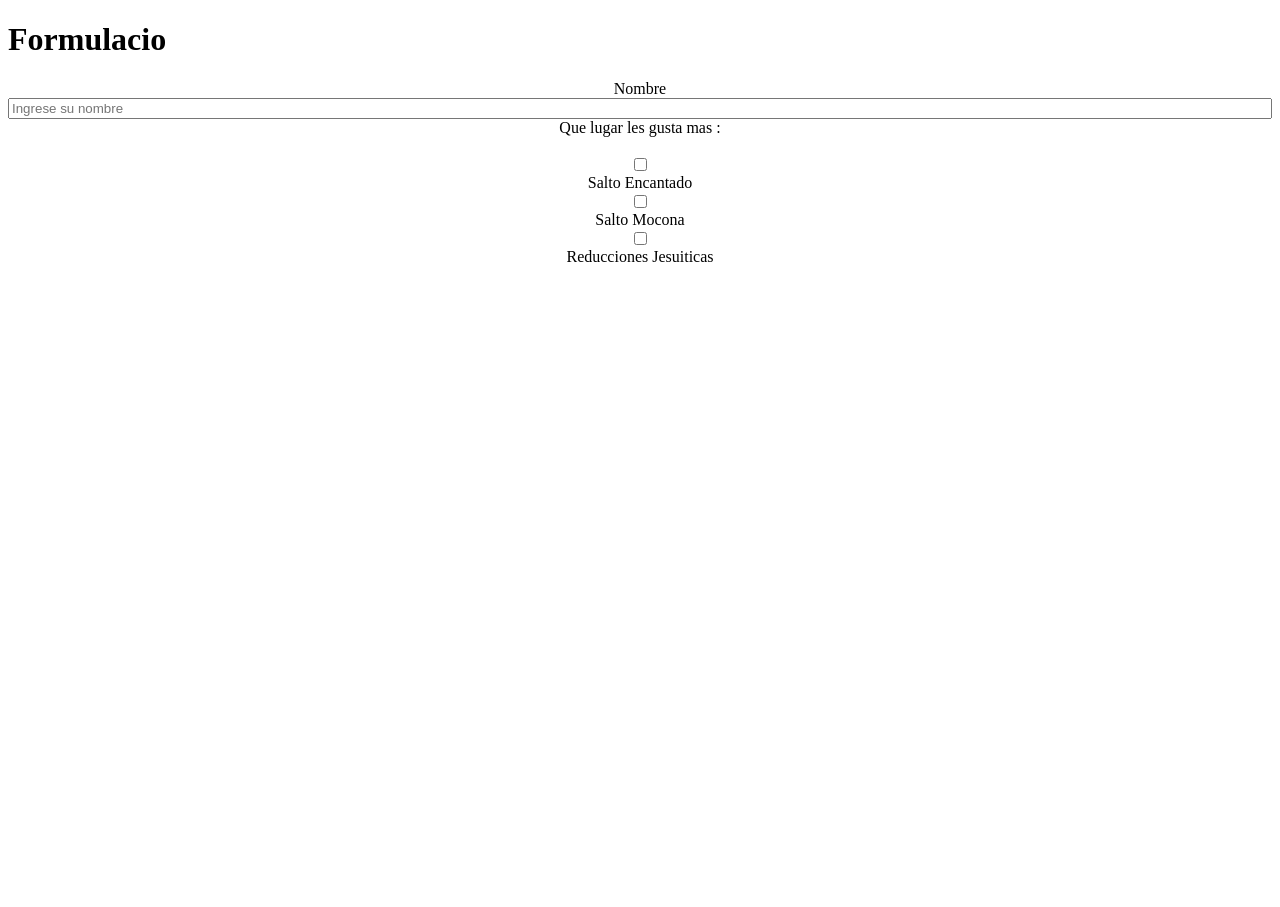
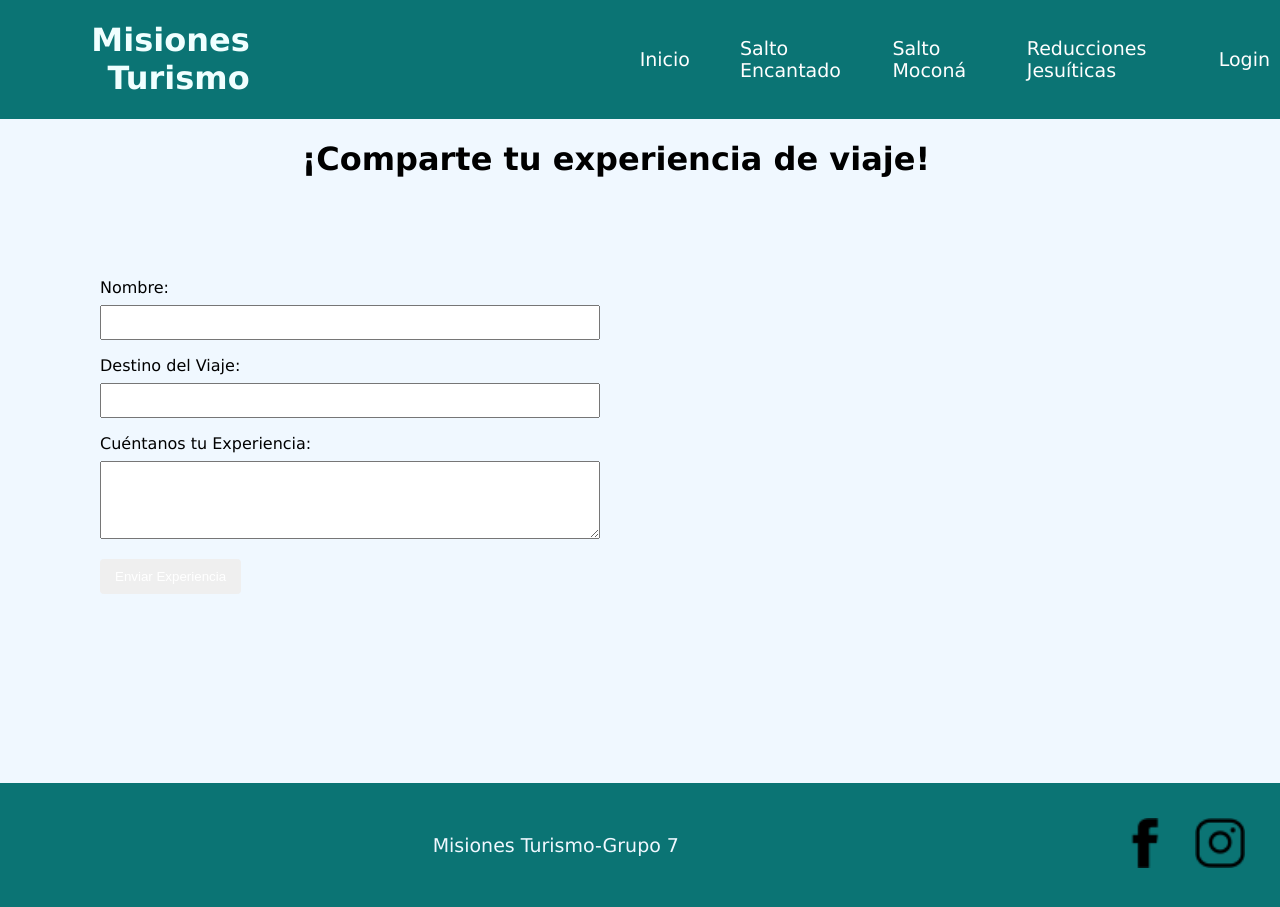
Before and after one commit to Mauricio111111/trabajo_4, a plain HTML site: page pages/formulario.html in a window 1280 px wide. Before the commit the page ends 800 px from the top, so only its background shows below. Drawn offline with Linux system fonts and the light colour scheme.

Commit message:
últimas-modificaciones

```diff
--- a/css/formulario.css
+++ b/css/formulario.css
@@ -1,9 +1,42 @@
-.formulario{
-    display: flex;
-    flex-direction: column;
-    justify-content: center;
+body{
+    margin: 0;
+    padding: 0;
+    font-family: 'Lucida Sans', 'Lucida Sans Regular', 'Lucida Grande', 'Lucida Sans Unicode', Geneva, Verdana, sans-serif;
+    background-color: rgb(247, 247, 247);
 }
 
-.formulario{
-    text-align: center;
+
+    form {
+        max-width: 500px;
+        margin: 100px;
 }
+
+    label {
+    display: block;
+    margin-bottom: 8px;
+    }
+
+    input,
+        textarea {
+            width: 100%;
+            padding: 8px;
+            margin-bottom: 16px;
+            box-sizing: border-box;
+        }
+
+        button {
+
+            color: white;
+            padding: 10px 15px;
+            border: none;
+            border-radius: 4px;
+            cursor: pointer;
+            margin-bottom: 89px;
+        }
+
+
+        .header__h1{
+            text-align:right;
+
+
+        }
--- a/pages/formulario.html
+++ b/pages/formulario.html
@@ -4,25 +4,53 @@
     <meta charset="UTF-8">
     <meta name="viewport" content="width=device-width, initial-scale=1.0">
     <title>Trabajo 4</title>
-    <link rel="stylesheet" href="../css/formulario.css">
+
+<link rel="stylesheet" href="../css/formulario.css">
+<link rel="stylesheet" href="../css/pie__pagina.css">
+<link rel="stylesheet" href="../css/index.css">
+<link rel="stylesheet" href="../css/navegacion__paginas.css">
 </head>
 <body>
-    <h1>Formulacio</h1>
+
+ <!-- BARRA NAVEGACION -->
+ <header class="header" >
+    <h1 class="header__h1" >Misiones Turismo</h1>
+    <li class="header__li" >
+        <ul class="header__ul" ><a href="../index.html">Inicio</a></ul>
+        <ul class="header__ul" ><a href="./Salto__Encantado.html">Salto Encantado</a></ul>
+        <ul class="header__ul" ><a href="./Salto__Mocona.html">Salto Moconá</a></ul>
+        <ul class="header__ul" ><a href="./Reducciones__Jesuiticas.html">Reducciones Jesuíticas</a></ul>
+        <ul class="header__ul" ><a href="./formulario.html">Login</a></ul>
+    </li>
+</header>
+<h1 class="header__h1">¡Comparte tu experiencia de viaje!</h1>
 
     <form class="formulario" >
-        <label for="nombre">Nombre</label>
-        <input type="text" name="nombre" id="nombre" placeholder="Ingrese su nombre">
+            <label for="nombre">Nombre:</label>
+            <input type="text" id="nombre" name="nombre" required>
 
-        <label for="gusto">Que lugar les gusta mas :</label><br>
-        <input type="checkbox" name="gusto" value="Salto Encantado">Salto Encantado
-        <input type="checkbox" name="gusto" value="Salto Mocona">Salto Mocona
-        <input type="checkbox" name="gusto" value="Reducciones Jesuiticas">Reducciones Jesuiticas
+            <label for="destino">Destino del Viaje:</label>
+            <input type="text" id="destino" name="destino" required>
 
+            <label for="experiencia">Cuéntanos tu Experiencia:</label>
+            <textarea id="experiencia" name="experiencia" rows="4" required></textarea>
 
+            <button type="submit">Enviar Experiencia</button>
+        </form>
 
+<!-- PIE PAGINA -->
+<footer class="footer__pie" >
+    <div class="p" >
+        <p class="footer__pie_p" >Misiones Turismo-Grupo 7</p>
+    </div>
 
+    <div>
+        <a target="_blank" href="https://r.search.yahoo.com/_ylt=AwrO_vVUfFNlx8kLsvRU04lQ;_ylu=Y29sbwNncTEEcG9zAzIEdnRpZAMEc2VjA3Ny/RV=2/RE=1699998932/RO=10/RU=https%3a%2f%2fes-es.facebook.com%2fenespanol%2f/RK=2/RS=Q4zSZ711_aBrD4JQfNJJ5zSWqLk-"><img class="footer_img" src="../assets/FB_icon-icons.com_65484.png" alt=""></a>
+        <a target="_blank" href="https://r.search.yahoo.com/_ylt=Awrjd4uFfVNlWzkMEIZU04lQ;_ylu=Y29sbwNncTEEcG9zAzEEdnRpZAMEc2VjA3Ny/RV=2/RE=1699999237/RO=10/RU=https%3a%2f%2fwww.instagram.com%2f/RK=2/RS=j.auuEu1oKPAJu2m.pkKiQnIujY-"><img class="footer_img" src="../assets/instagram_f_icon-icons.com_65485.png" alt=""></a>
+    </div>
+</footer>
 
-
-    </form>
 </body>
 </html>
+</body>
+</html>
```
Also changed, not shown: index.html (+3 -1 lines), pages/Reducciones__Jesuiticas.html (+2 -2 lines), pages/Salto__Encantado.html (+1 -1 lines), pages/Salto__Mocona.html (+1 -1 lines).
